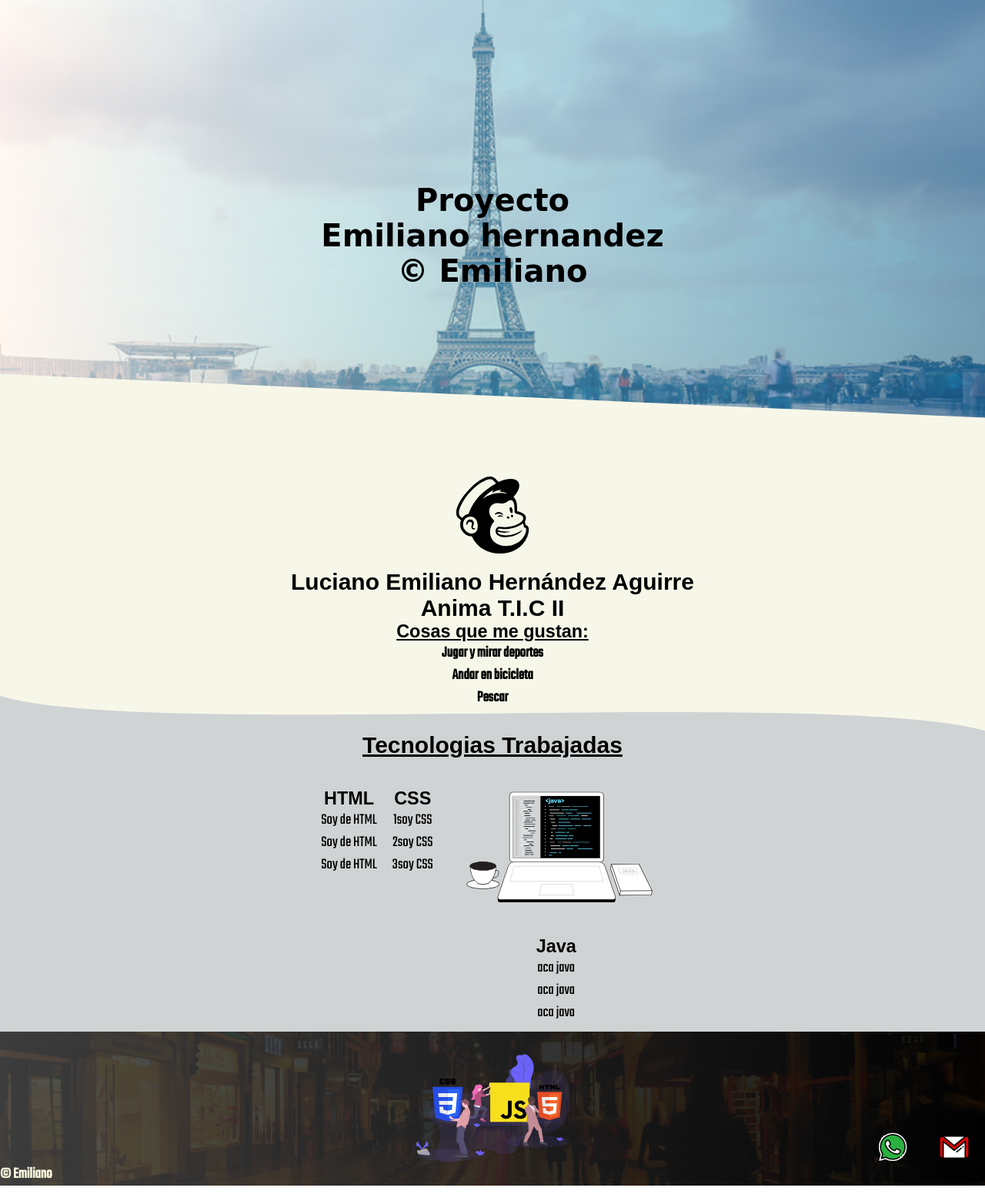
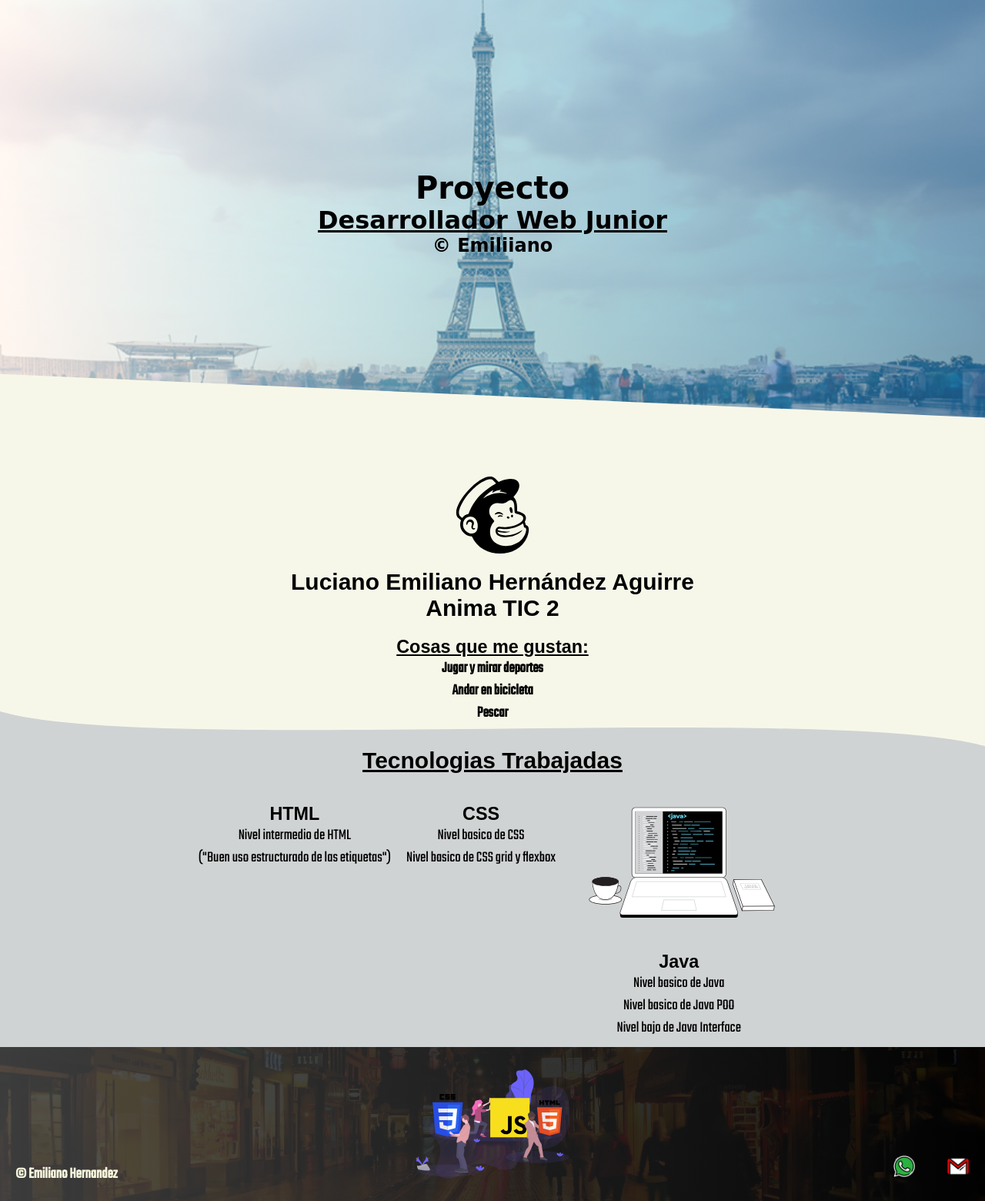
Before and after one commit to Emilianoo03/ProyectoEmilianoHernandezMayo, a plain HTML site: page index.html in a window 1280 px wide. Shown: the part 201-1761 px from the top of the page at 77% size. Drawn offline with Linux system fonts and the light colour scheme; a web font is replaced by a local one.

Commit message:
Finalizado

```diff
--- a/Styles/styles.css
+++ b/Styles/styles.css
@@ -9,13 +9,6 @@ body{
     font-family: 'Girassol', cursive;
     font-size: 16px;
 }
- /*
-
- font-family: 'Girassol', cursive;
-font-family: 'Pattaya', sans-serif;
-font-family: 'Teko', sans-serif;
- */
-
 .decoration{
     list-style: none;
 }
@@ -24,6 +17,7 @@ font-family: 'Teko', sans-serif;
 }
 
 header{
+
     background: -webkit-linear-gradient(to right, hsla(0, 0%, 100%, 0.842), hsl(196, 93%, 70%, 0.5), hsla(204, 64%, 44%, 0.5)),url('../Imagenes/fondo.jpg')  no-repeat  center;
     background: linear-gradient(to right, hsla(0, 0%, 100%, 0.767), hsl(196, 93%, 70%, 0.5), hsla(204, 64%, 44%, 0.637)),url('../Imagenes/fondo.jpg') no-repeat  center;
     background-size: cover;
@@ -31,8 +25,8 @@ header{
 }
 
     .header-container{
-        gap: 5rem;
-        padding: 4rem;
+        gap: 1em;
+        padding: 3em;
         display: grid;
         grid-template-columns:1fr 1fr ;
         grid-template-rows: 20% auto;
@@ -63,7 +57,7 @@ header{
     nav ul{
         display: flex;
         flex-wrap: wrap;
-        gap: 3rem;
+        gap: 3em;
     }
 
     nav ul li a{
@@ -92,9 +86,16 @@ header{
         align-items: center;
         flex-wrap: wrap;
     }
-    .titulo{
+     .contect h1{
         font-size: 5vh;
     }
+    .contect h4{
+        font-size: 4vh;
+    }
+    .contect h5{
+        font-size: 3vh;
+    }
+
 
     /*wave*/
 
@@ -105,8 +106,6 @@ header{
     }
     /*wave*/
     /*Header nav*/
-
-
 
     /*MAIN*/
 
@@ -131,7 +130,7 @@ main{
     "footer footer footer";
     height: auto;
 }
-/*MAIN*/
+
 
 /*ABOUT*/
 .about-me{
@@ -154,7 +153,9 @@ main{
 .about-me ul{
     text-align: center;
 }
-
+.about-me h3{
+    margin-top: 20px;
+}
 .about-me ul{
     margin-bottom: 30px;
 }
@@ -186,10 +187,10 @@ main{
 .transition{
 
 }
-/*
-data-aos="fade-right" data-aos-delay="200"
-*/
 /*TECNOLOGIAS*/
+
+/*MAIN*/
+
 
 /*Footer*/
 .footer-container{
@@ -225,8 +226,8 @@ data-aos="fade-right" data-aos-delay="200"
     flex-wrap: wrap;
 }
 .contacts img{
-    height: 2em;
-    width: 2em;
+    height: 1.5em;
+    width: 1.5em;
    margin: 1em;
 }
 #copy{
@@ -234,46 +235,15 @@ data-aos="fade-right" data-aos-delay="200"
     display: flex;
     justify-content: flex-start;
     align-items: flex-end;
-}
-/*Footer*/
-/*
-.f-container{
-
-
-.f-logo{
- grid-area: logo;
-    height: 7em;
-    width: 5em;
-    display: grid;
-    justify-content: center;
-    align-items: center;
+    margin: 1em;
 }
 
-.f-text{
-    grid-area: contenido;
-    color: white;
-    display: grid;
-    justify-content: center;
+.easter-egg{
+    cursor: wait;
+    background: transparent;
+    border: transparent;
+    z-index: 999;
+    height: 25px;
+    width: 25px;
+    margin-left:-100px;
 }
-
-
-
-
-
-
-.f-contacts{
-    grid-area: contact;
-    color: white;
-    display: grid;
-    justify-content: center;
-
-}
-
-.f-contacts img{
-    height: 2rem;
-    width: 2rem;
-   margin: 1em;
-}
-
-
-*/
--- a/index.html
+++ b/index.html
@@ -1,11 +1,9 @@
 <!DOCTYPE html>
 <html lang="es">
-
 <head>
   <meta charset="UTF-8">
   <meta name="viewport" content="width=device-width, initial-scale=1.0">
   <meta http-equiv="X-UA-Compatible" content="ie=edge">
-
   <link rel="shortcut icon" href="Imagenes/monito.svg" type="image/x-icon">
   <!--Estilos-->
   <link rel="stylesheet" href="Styles/styles.css">
@@ -24,7 +22,8 @@
   <header>
     <section class="header-container">
       <div class="logo-container">
-        <img src="Imagenes/monito.svg" alt="monito gey">
+        <img src="Imagenes/monito.svg" alt="mono fachero">
+        <button class="easter-egg" onclick="miFunc()"></button>
       </div>
       <nav>
         <ul class="decoration">
@@ -34,17 +33,16 @@
         </ul>
       </nav>
       <div class="contect">
-        <h1 class="titulo">Proyecto</h1>
-        <h4 class="titulo subtitulo">Emiliano hernandez</h4>
-        <h5 class="titulo">&copy; Emiliano</h5>
+        <h1>Proyecto</h1>
+        <h4> <u>Desarrollador Web Junior</u> </h4>
+        <h5>&copy; Emiliiano</h5>
+
       </div>
     </section>
     <svg class="wave" xmlns="http://www.w3.org/2000/svg" viewBox="0 0 1440 320">
       <path fill="#F7F7E9" fill-opacity="1" d="M0,192L1440,256L1440,320L0,320Z"></path>
     </svg>
   </header>
-
-
   <main>
     <div class="main-container">
       <!-- #region -->
@@ -54,7 +52,7 @@
           <img src="Imagenes/monito.svg" alt="">
         </div>
         <h1>Luciano Emiliano Hernández Aguirre</h1>
-        <h2>Anima T.I.C II</h2>
+        <h2>Anima TIC 2</h2>
         <h3><u>Cosas que me gustan:</u></h3>
         <ul class="decoration">
           <li class="decoration">
@@ -73,57 +71,57 @@
               style="stroke: none; fill: #D0D3D4;"></path>
           </svg></div>
       </section>
-
-      <!--about-me*end -->
+      <!--about-me*  -->
       <!-- #tecnologias-->
       <section class="tecnologias">
         <h1 class="encabezado"><u>Tecnologias Trabajadas</u></h1>
         <div class="tec-container">
-
           <article class="transition">
             <img src="Imagenes/main/HTML_Flatline.svg" alt="">
             <h3>HTML</h3>
             <ul class="decoration">
-              <li>Soy de HTML</li>
-              <li>Soy de HTML</li>
-              <li>Soy de HTML</li>
+              <li>Nivel intermedio de HTML</li>
+              <li>("Buen uso estructurado de las etiquetas")</li>
             </ul>
           </article>
           <article  class="transition">
             <img src="Imagenes/main/CSS_Flatline.svg" alt="">
             <h3>CSS</h3>
             <ul class="decoration">
-              <li>1soy CSS</li>
-              <li>2soy CSS</li>
-              <li>3soy CSS</li>
+              <li>Nivel basico de CSS</li>
+              <li>Nivel basico de CSS grid y flexbox</li>
             </ul>
           </article>
-
-
           <article class="transition"><img src="Imagenes/main/Java_Flatline.svg" alt="">
             <h3>Java</h3>
             <ul class="decoration">
-              <li>aca java</li>
-              <li>aca java</li>
-              <li>aca java</li>
+              <li>Nivel basico de Java</li>
+              <li>Nivel basico de Java POO</li>
+              <li>Nivel bajo de Java Interface</li>
             </ul>
           </article>
         </div>
       </section>
-      <!-- #tecnologias*end -->
-
+      <!-- #tecnologias* -->
+      <!-- #footer -->
       <section class="footer-container">
         <footer>
           <div class="l-c foto"><img src="Imagenes/footer/footer-icon.svg" alt=""></div>
           <div class="contacts ">
-            <a href="#" onclick="alert('I dont have phone')"><img src="Imagenes/footer/wsp-icon.png" alt=""></a>
-            <a href="#"> <img src="Imagenes/footer/gmail-icon.png" alt=""></a>
+            <a href="#" onclick="alert('No tengo celular')"><img src="Imagenes/footer/wsp-icon.png" alt=""></a>
+            <a href="mailto:luciano.hernandez@anima.edu.uy"> <img src="Imagenes/footer/gmail-icon.png" alt=""></a>
           </div>
-          <h4 id="copy">&copy; Emiliano</h4>
+          <h4 id="copy">&copy; Emiliano Hernandez</h4>
         </footer>
       </section>
-      <!-- #endregion -->
+      <!-- #footer* -->
     </div>
   </main>
+  <script>
+    const miFunc= () =>{
+      window.navigator.vibrate([200,100,200]);
+      alert('Felicitaciones encontraste mi easter-egg!!');
+    }
+  </script>
 </body>
 </html>
```
